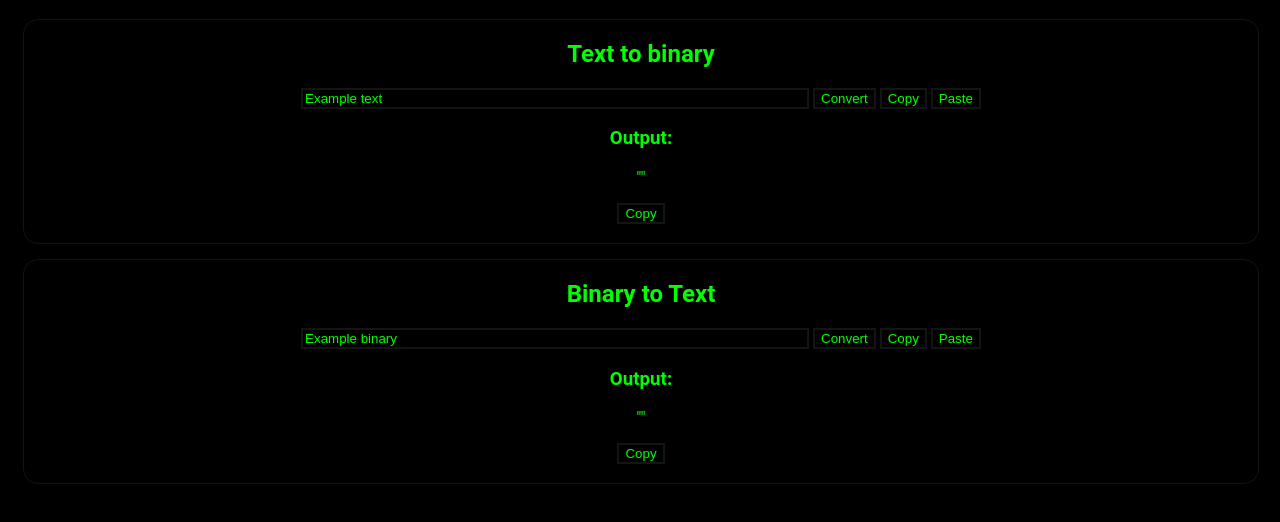
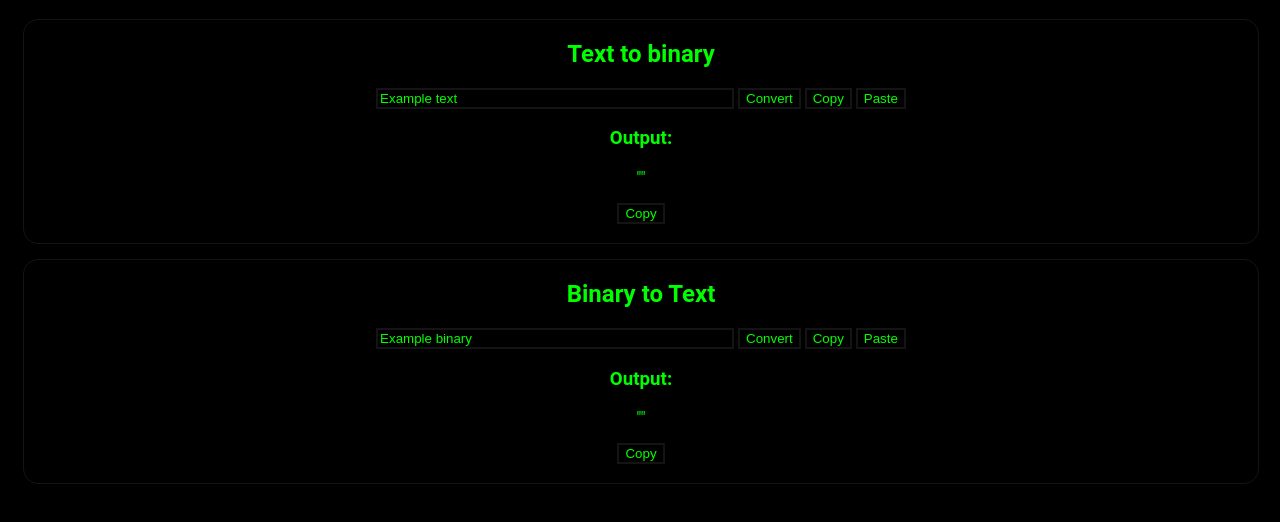
Before and after one commit to Declan-Reid/binary, a plain HTML site: page index.html in a window 1280 px wide. Shown: the part 62-584 px from the top of the page. Drawn offline with Linux system fonts and the light colour scheme.

Commit message:
Update style.css

```diff
--- a/style.css
+++ b/style.css
@@ -22,7 +22,8 @@ body {
 }
 
 .input-box {
-    width: 500px;
+    min-width: 350px;
+    max-width: 500px;
 }
 
 .text {
```
